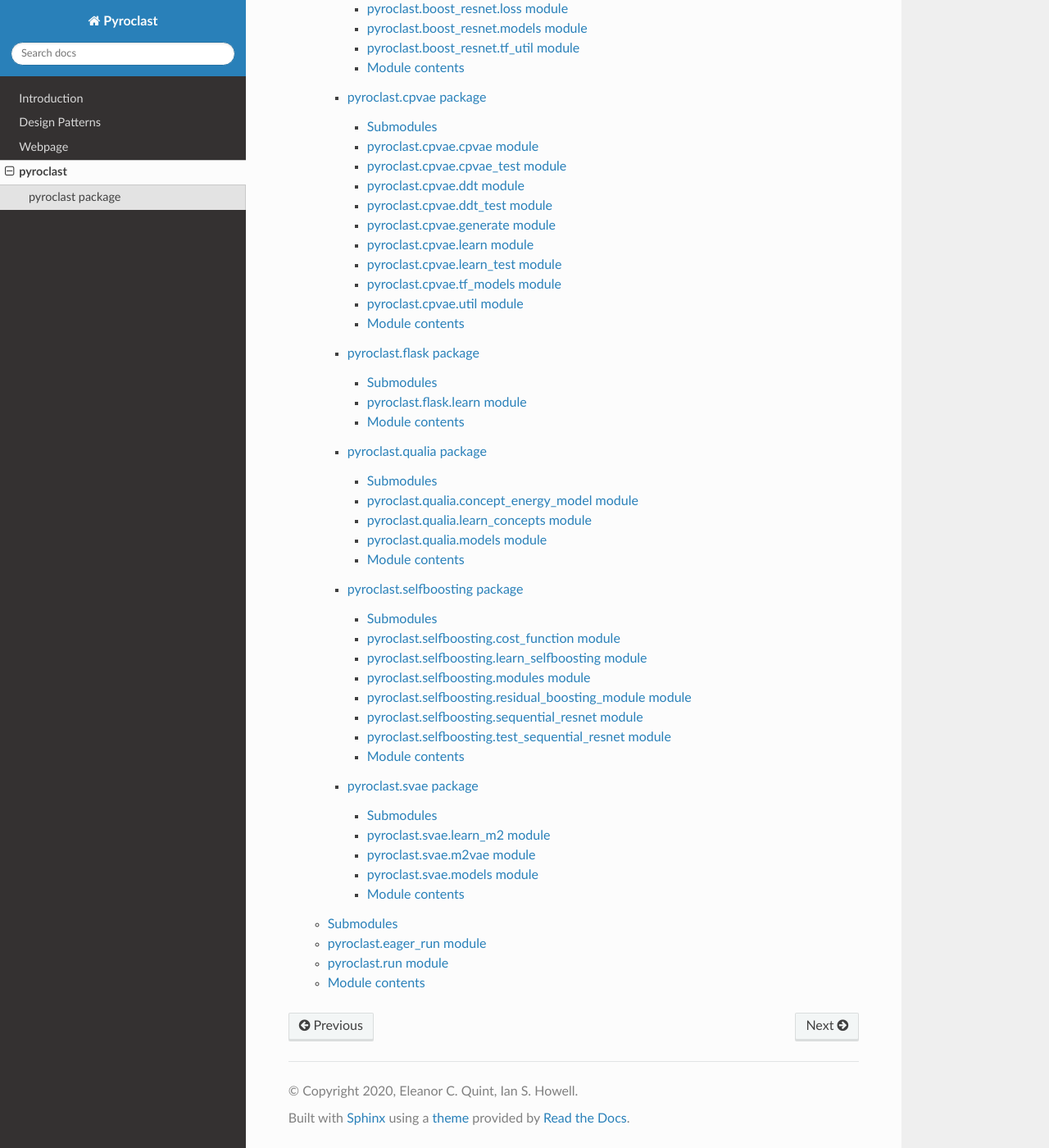
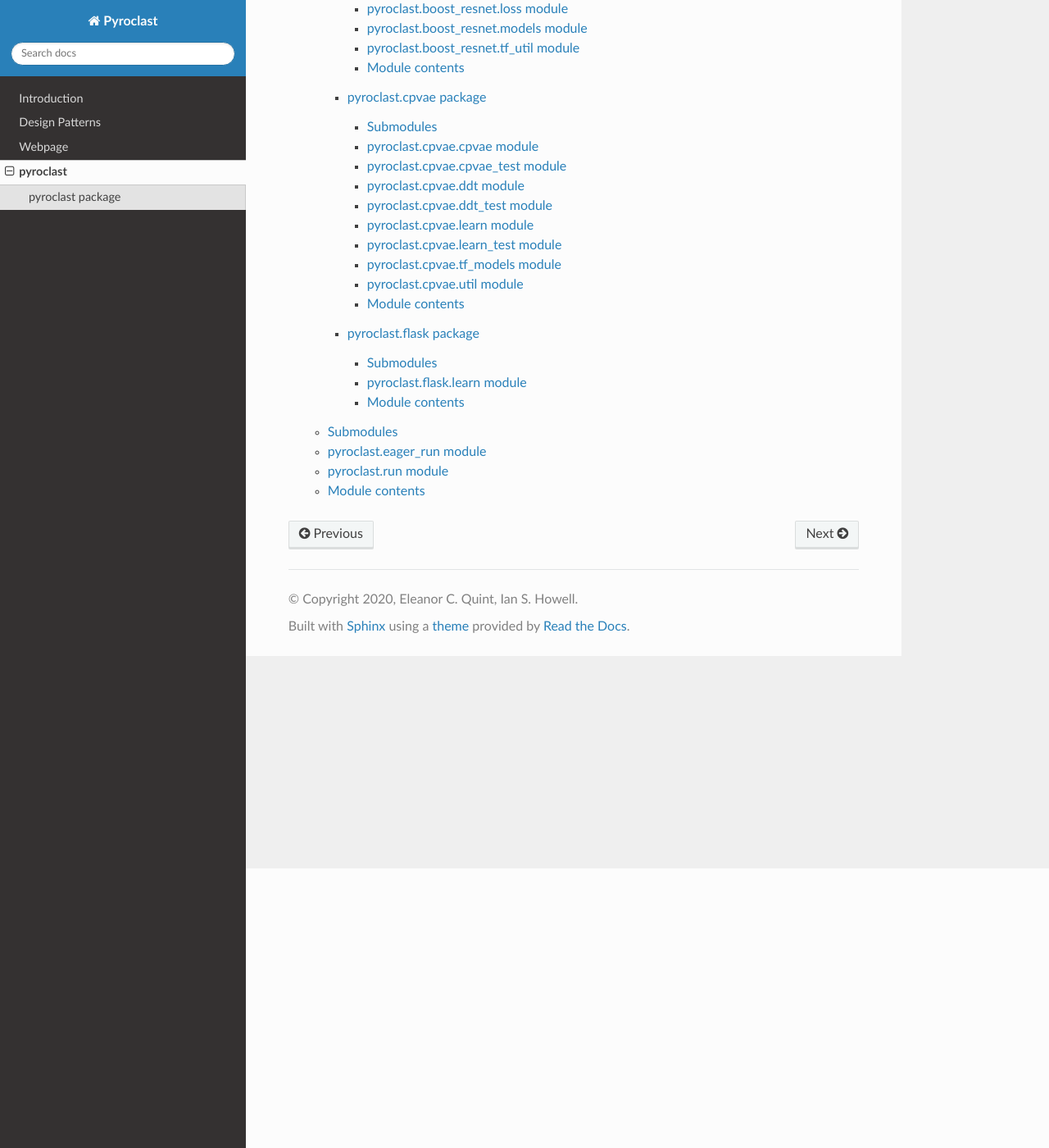
Before and after one commit to DrKwint/pyroclast, a Sphinx documentation site: the page built from docs/api/modules.rst, in a window 1280 px wide and 1400 px high, scrolled down 341 px. Shown: the whole window at 82% size. Built offline with Sphinx 7.4.7 and the Read the Docs theme 2.0.0, drawn with Linux system fonts in a browser that asks for light colours.

Commit message:
Fixed the make_docs script.

```diff
--- a/docs/api/pyroclast.cpvae.rst
+++ b/docs/api/pyroclast.cpvae.rst
@@ -32,14 +32,6 @@ pyroclast.cpvae.ddt\_test module
 --------------------------------
 
 .. automodule:: pyroclast.cpvae.ddt_test
-   :members:
-   :undoc-members:
-   :show-inheritance:
-
-pyroclast.cpvae.generate module
--------------------------------
-
-.. automodule:: pyroclast.cpvae.generate
    :members:
    :undoc-members:
    :show-inheritance:
--- a/docs/api/pyroclast.rst
+++ b/docs/api/pyroclast.rst
@@ -9,9 +9,6 @@ Subpackages
    pyroclast.boost_resnet
    pyroclast.cpvae
    pyroclast.flask
-   pyroclast.qualia
-   pyroclast.selfboosting
-   pyroclast.svae
 
 Submodules
 ----------
```
Also changed, not shown: 2 other files.
